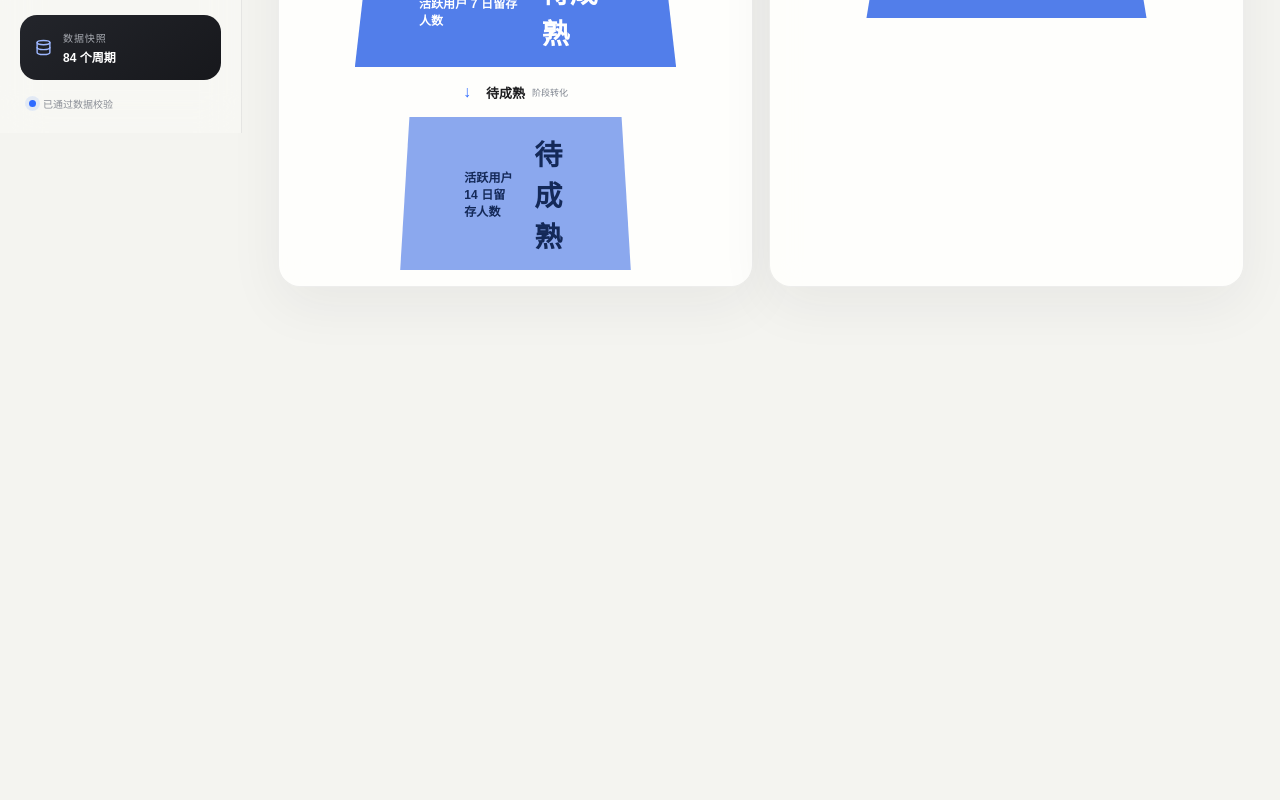
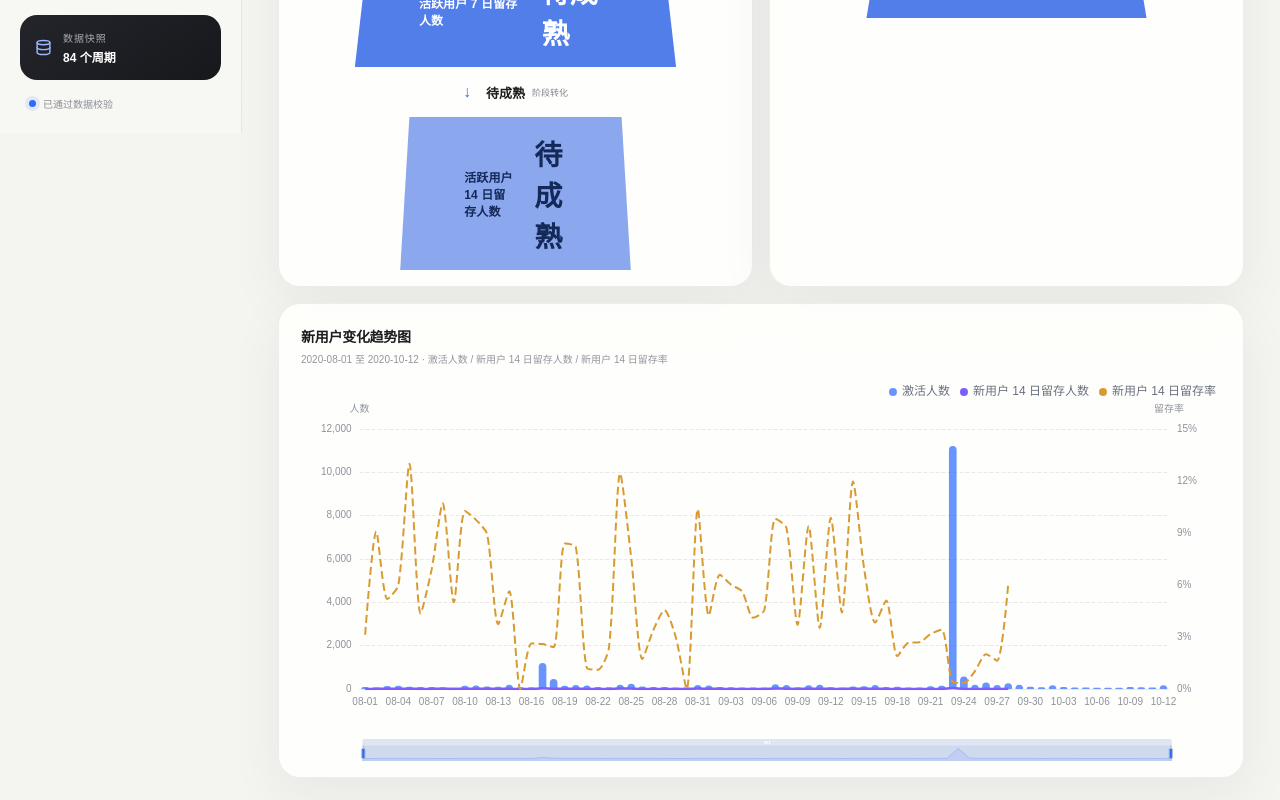
Before and after one commit to zbqingtianyun/daily-and-weekly-dashboard, a Next.js app: page / in a window 1280 px wide. Shown: the part 667-1467 px from the top of the page. Before the commit the page ends 1034 px from the top, so only its background shows below. Built offline with nearby package versions, Linux system fonts and the light colour scheme.

Commit message:
新增日报新用户变化趋势图

```diff
--- a/app/globals.css
+++ b/app/globals.css
@@ -72,6 +72,7 @@ kbd { margin-left: auto; display: flex; align-items: center; gap: 2px; padding:
 .delta.down { color: #7d657a; }
 .conversion-funnel-grid { display: grid; grid-template-columns: repeat(2, minmax(0, 1fr)); gap: 16px; margin-bottom: 16px; }
 .conversion-funnel { min-height: 0; padding-bottom: 24px; overflow: hidden; }
+.new-user-trend { min-height: 0; padding-bottom: 18px; }
 .conversion-funnel .panel-header { align-items: center; }
 .funnel-overall { display: flex; flex-direction: column; align-items: flex-end; padding: 9px 13px; border-radius: 13px; background: var(--blue-open); color: var(--blue); }
 .funnel-overall span { font-size: 9px; letter-spacing: .08em; }
@@ -192,6 +193,7 @@ kbd { margin-left: auto; display: flex; align-items: center; gap: 2px; padding:
   .kpi-grid,.revenue-kpis { grid-template-columns: repeat(2, 1fr); }
   .kpi-card { min-height: 124px; padding: 14px; }
   .conversion-funnel { padding-inline: 14px; }
+  .new-user-trend { padding-inline: 14px; }
   .conversion-funnel .panel-header { align-items: flex-start; }
   .funnel-overall { flex: 0 0 auto; padding: 8px 10px; }
   .funnel-body { padding-inline: 0; }
--- a/components/dashboard.tsx
+++ b/components/dashboard.tsx
@@ -122,6 +122,109 @@ function LineChart({ rows, keys, labels, percentKeys = [], secondaryKey }: { row
     };
   }, [keys, labels, percentKeys, rows, secondaryKey]);
   return <Chart option={option} />;
+}
+
+function NewUserTrendChart({ rows, latest }: { rows: DashboardRow[]; latest: string }) {
+  const option = useMemo<EChartsOption>(() => {
+    const base = baseChart();
+    return {
+      ...base,
+      grid: { left: 20, right: 24, top: 48, bottom: 54, containLabel: true },
+      legend: {
+        top: 0,
+        right: 0,
+        icon: "circle",
+        itemWidth: 8,
+        itemHeight: 8,
+        textStyle: { color: COLORS.slate }
+      },
+      xAxis: {
+        type: "category",
+        boundaryGap: true,
+        data: rows.map((row) => row.period),
+        axisLine: { lineStyle: { color: COLORS.grid } },
+        axisTick: { show: false },
+        axisLabel: {
+          color: "#8d929b",
+          fontSize: 10,
+          hideOverlap: true,
+          formatter: (value: string) => value.slice(5)
+        }
+      },
+      yAxis: [
+        {
+          type: "value",
+          name: "人数",
+          position: "left",
+          min: 0,
+          axisLine: { show: false },
+          axisTick: { show: false },
+          axisLabel: { color: "#8d929b", fontSize: 10 },
+          nameTextStyle: { color: "#8d929b", fontSize: 10 },
+          splitLine: { lineStyle: { color: COLORS.grid, type: "dashed" } }
+        },
+        {
+          type: "value",
+          name: "留存率",
+          position: "right",
+          min: 0,
+          axisLine: { show: false },
+          axisTick: { show: false },
+          axisLabel: { color: "#8d929b", fontSize: 10, formatter: "{value}%" },
+          nameTextStyle: { color: "#8d929b", fontSize: 10 },
+          splitLine: { show: false }
+        }
+      ],
+      dataZoom: [
+        { type: "inside", start: 0, end: 100, zoomOnMouseWheel: "shift", moveOnMouseMove: true },
+        { type: "slider", start: 0, end: 100, height: 16, bottom: 6, borderColor: "transparent", backgroundColor: "#efefeb", fillerColor: "rgba(47,107,255,.16)", handleStyle: { color: COLORS.blue }, textStyle: { color: "#8d929b", fontSize: 9 } }
+      ],
+      series: [
+        {
+          name: "激活人数",
+          type: "bar",
+          yAxisIndex: 0,
+          barMaxWidth: 18,
+          itemStyle: { color: "rgba(47,107,255,.72)", borderRadius: [4, 4, 0, 0] },
+          data: rows.map((row) => row["激活人数"] === null ? null : Number(row["激活人数"]))
+        },
+        {
+          name: "新用户 14 日留存人数",
+          type: "line",
+          yAxisIndex: 0,
+          smooth: 0.25,
+          showSymbol: false,
+          connectNulls: false,
+          lineStyle: { width: 2.5, color: COLORS.violet },
+          itemStyle: { color: COLORS.violet },
+          data: rows.map((row) => isMature(row, latest, 14, "day") && row["新用户14日留存人数"] !== null ? Number(row["新用户14日留存人数"]) : null)
+        },
+        {
+          name: "新用户 14 日留存率",
+          type: "line",
+          yAxisIndex: 1,
+          smooth: 0.25,
+          showSymbol: false,
+          connectNulls: false,
+          lineStyle: { width: 2, type: "dashed", color: COLORS.gold },
+          itemStyle: { color: COLORS.gold },
+          data: rows.map((row) => isMature(row, latest, 14, "day") && row["新用户14日留存率"] !== null ? Number(row["新用户14日留存率"]) * 100 : null)
+        }
+      ]
+    };
+  }, [latest, rows]);
+
+  return (
+    <section className="panel new-user-trend" aria-label="新用户变化趋势图">
+      <header className="panel-header">
+        <div>
+          <h2>新用户变化趋势图</h2>
+          <p>{rows[0]?.period} 至 {rows.at(-1)?.period} · 激活人数 / 新用户 14 日留存人数 / 新用户 14 日留存率</p>
+        </div>
+      </header>
+      <Chart option={option} height={380} />
+    </section>
+  );
 }
 
 function KpiCard({ metric, current, previous, weekly, mature = true }: { metric: MetricDefinition; current: unknown; previous: unknown; weekly: boolean; mature?: boolean }) {
@@ -275,6 +378,7 @@ export default function Dashboard({ daily, weekly, catalog, metadata }: { daily:
 
   const rows = useMemo(() => sourceRows.filter((row) => row.period >= start && row.period <= end), [end, sourceRows, start]);
   const current = rows.at(-1) ?? sourceRows.at(-1)!;
+  const dailyTrendRows = useMemo(() => daily.rows.filter((row) => row.period <= current.period), [current.period, daily.rows]);
   const currentIndex = sourceRows.findIndex((row) => row.period === current.period);
   const previous = currentIndex > 0 ? sourceRows[currentIndex - 1] : undefined;
   const latest = sourceRows.at(-1)!.period;
@@ -364,6 +468,7 @@ export default function Dashboard({ daily, weekly, catalog, metadata }: { daily:
                     })}
                   </div>
                   <ConversionFunnels current={current} latest={latest} grain={grain} />
+                  {!weeklyMode && <NewUserTrendChart rows={dailyTrendRows} latest={daily.rows.at(-1)!.period} />}
                 </>
               )}
 
```
Also changed, not shown: 1 other file (tests, documents, lock files or other folders).
